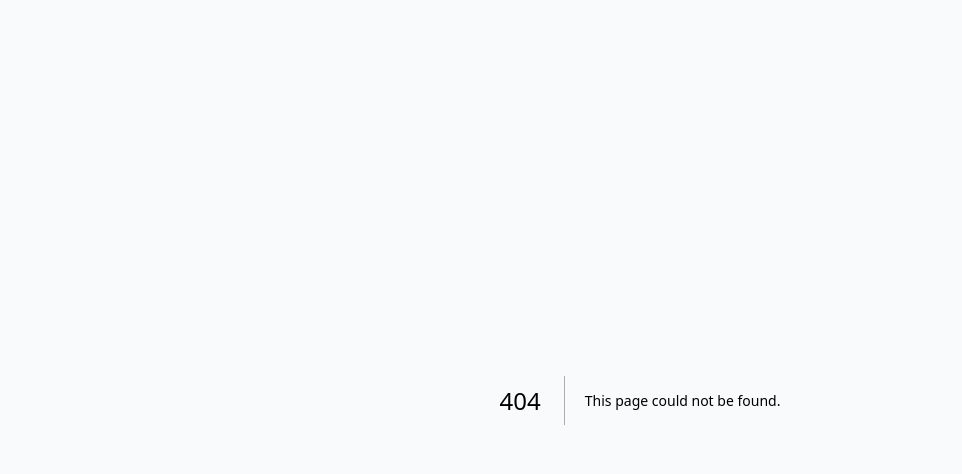
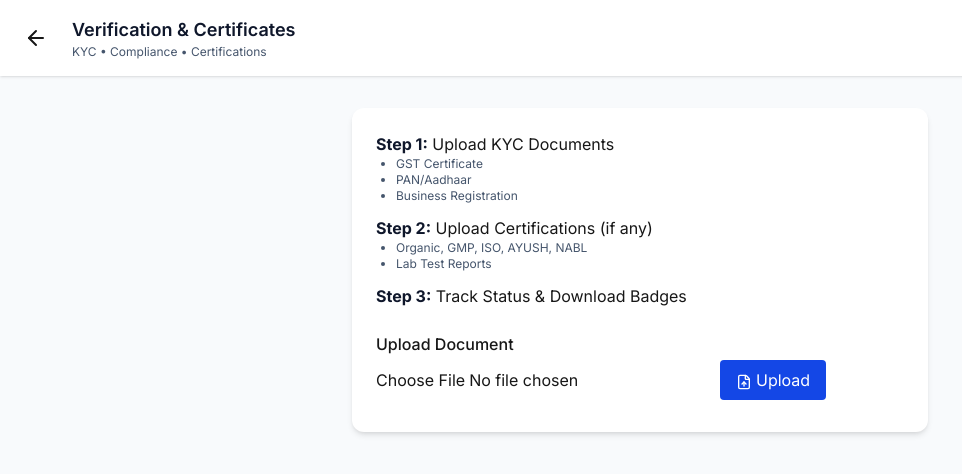
Before and after one commit to github-gp/echarak-mobile-app, a Next.js app: page /profile/verification in a window 1280 px wide. Before the commit this address had no page. Shown: the top 474 px of the page, without its empty margins (0-962 px from the left). Built offline with nearby package versions, Linux system fonts and the light colour scheme.

Commit message:
Directory error fix

```diff
--- a/src/app/directory/page.tsx
+++ b/src/app/directory/page.tsx
@@ -101,10 +101,14 @@ export default function DirectoryPage() {
   const [showFilters, setShowFilters] = useState(false);
 
   const filteredStakeholders = stakeholders.filter((stakeholder) => {
-    const matchesSearch = stakeholder.name.toLowerCase().includes(searchQuery.toLowerCase()) ||
-                         stakeholder.products.some(p => p.toLowerCase().includes(searchQuery.toLowerCase()));
-    const matchesCategory = selectedCategory === 'all' || stakeholder.type.toLowerCase().includes(selectedCategory);
-    const matchesState = selectedState === 'All States' || stakeholder.state === selectedState;
+    const matchesSearch =
+      stakeholder.name.toLowerCase().includes(searchQuery.toLowerCase()) ||
+      stakeholder.products.some((p) => p.toLowerCase().includes(searchQuery.toLowerCase()));
+    const matchesCategory =
+      selectedCategory === 'all' ||
+      stakeholder.type.toLowerCase().includes(selectedCategory);
+    const matchesState =
+      selectedState === 'All States' || stakeholder.state === selectedState;
     return matchesSearch && matchesCategory && matchesState;
   });
 
@@ -150,7 +154,9 @@ export default function DirectoryPage() {
                 className="w-full px-3 py-2 border border-slate-300 rounded-lg focus:ring-2 focus:ring-brand-primary text-slate-900"
               >
                 {states.map((state) => (
-                  <option key={state} value={state}>{state}</option>
+                  <option key={state} value={state}>
+                    {state}
+                  </option>
                 ))}
               </select>
             </div>
@@ -161,7 +167,9 @@ export default function DirectoryPage() {
       {/* Hero Banner */}
       <div className="bg-gradient-to-r from-green-700 to-emerald-800 text-white p-6 mb-4">
         <h2 className="text-xl font-bold mb-2">🌿 Find Verified Stakeholders</h2>
-        <p className="text-sm text-green-100">Connect with farmers, buyers, processors, and exporters in the medicinal plants ecosystem</p>
+        <p className="text-sm text-green-100">
+          Connect with farmers, buyers, processors, and exporters in the medicinal plants ecosystem
+        </p>
       </div>
 
       {/* Category Tabs */}
@@ -178,7 +186,9 @@ export default function DirectoryPage() {
                     : 'border-slate-200 bg-white hover:border-slate-300'
                 }`}
               >
-                tegory.icon className={`w-5 h-5 ${selectedCategory === category.id ? 'text-green-7000' : 'text-slate-600'}`} />
+                ategory.icon
+                  className={`w-5 h-5 ${selectedCategory === category.id ? 'text-green-700' : 'text-slate-600'}`}
+                />
                 <div className="text-left">
                   <p className={`text-sm font-semibold ${selectedCategory === category.id ? 'text-green-900' : 'text-slate-900'}`}>
                     {category.label}
--- /dev/null
+++ b/src/app/profile/verification/page.tsx
@@ -0,0 +1,69 @@
+'use client';
+
+import { ArrowLeft, CheckCircle, BadgeCheck, FileUp, XCircle } from 'lucide-react';
+import { useRouter } from 'next/navigation';
+import { useState } from 'react';
+
+export default function VerificationPage() {
+  const router = useRouter();
+  const [step, setStep] = useState(1);
+  const [uploadSuccess, setUploadSuccess] = useState(false);
+
+  return (
+    <div className="min-h-screen bg-slate-50">
+      <div className="sticky top-0 z-50 bg-white shadow-sm">
+        <div className="flex items-center gap-4 p-4">
+          <button onClick={() => router.back()} className="p-2 hover:bg-slate-100 rounded-lg">
+            <ArrowLeft className="w-6 h-6" />
+          </button>
+          <div>
+            <h1 className="text-lg font-semibold text-slate-900">Verification & Certificates</h1>
+            <p className="text-xs text-slate-600">KYC • Compliance • Certifications</p>
+          </div>
+        </div>
+      </div>
+
+      <div className="p-6 max-w-xl mx-auto bg-white mt-8 shadow-md rounded-xl">
+        <ol className="mb-6 space-y-3">
+          <li>
+            <span className="font-bold text-slate-900">Step 1:</span> Upload KYC Documents
+            <ul className="ml-5 text-xs text-slate-600 list-disc">
+              <li>GST Certificate</li>
+              <li>PAN/Aadhaar</li>
+              <li>Business Registration</li>
+            </ul>
+          </li>
+          <li>
+            <span className="font-bold text-slate-900">Step 2:</span> Upload Certifications (if any)
+            <ul className="ml-5 text-xs text-slate-600 list-disc">
+              <li>Organic, GMP, ISO, AYUSH, NABL</li>
+              <li>Lab Test Reports</li>
+            </ul>
+          </li>
+          <li>
+            <span className="font-bold text-slate-900">Step 3:</span> Track Status & Download Badges
+          </li>
+        </ol>
+
+        <form>
+          <label className="block font-medium mb-1">Upload Document</label>
+          <input type="file" className="mb-4" />
+          <button
+            type="button"
+            className="bg-blue-700 text-white py-2 px-4 rounded hover:bg-blue-800"
+            onClick={() => setUploadSuccess(true)}
+          >
+            <FileUp className="inline w-4 h-4 mr-1" />
+            Upload
+          </button>
+        </form>
+        {uploadSuccess && (
+          <div className="mt-4 flex items-center gap-2 text-green-700 font-semibold">
+            <CheckCircle className="w-5 h-5" />
+            Uploaded successfully! Pending admin review.
+          </div>
+        )}
+      </div>
+    </div>
+  );
+}
```
